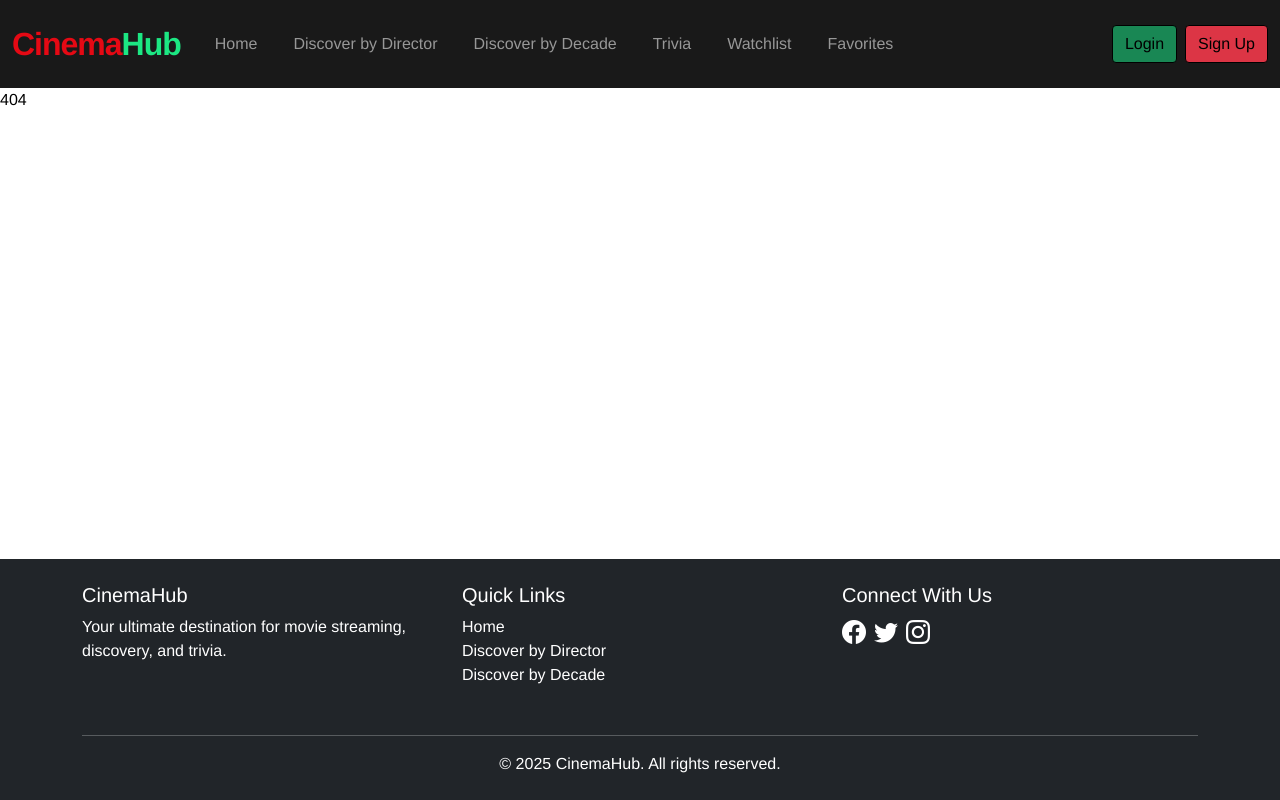
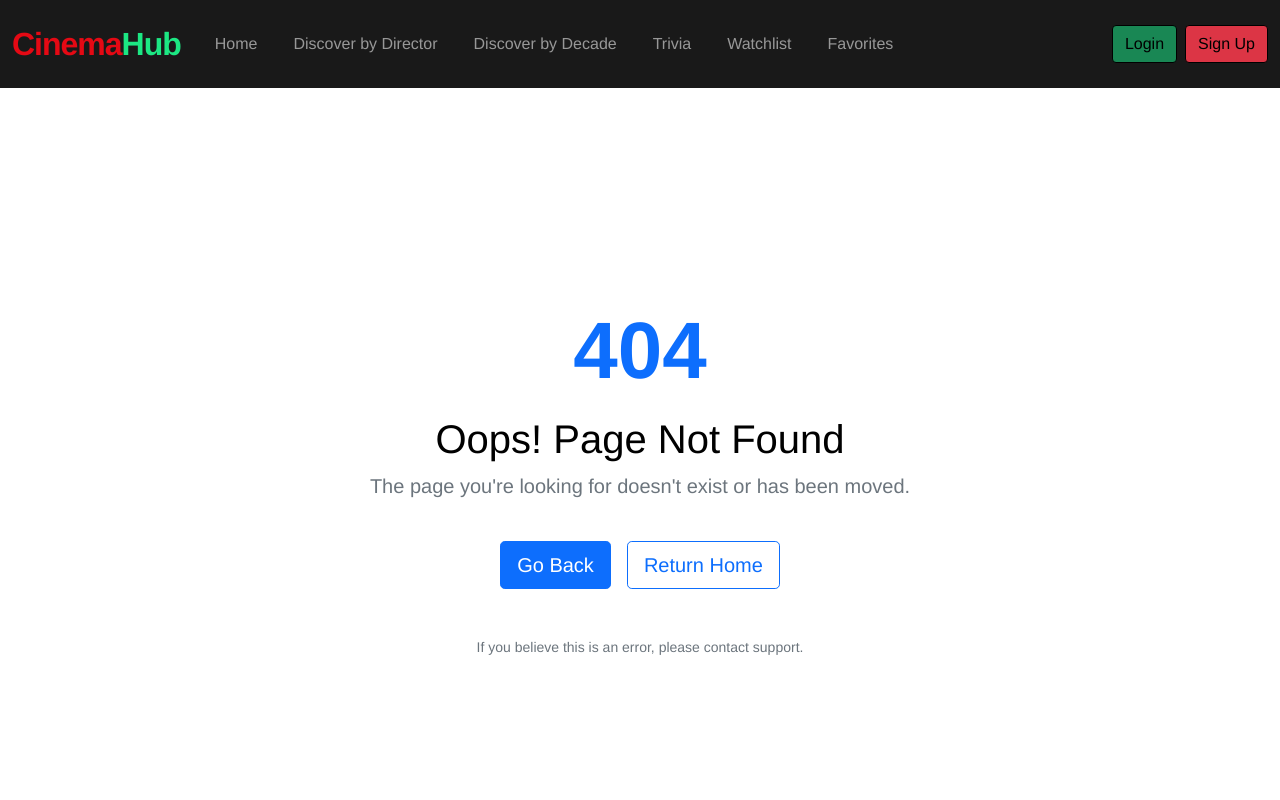
Before and after one commit to Moringa-SDF-PT10/group-05-project, a React (Vite) app: page /discover/director in a window 1280 px wide. Shown: the top 800 px of the page. Built offline with nearby package versions, Linux system fonts and the light colour scheme.

Commit message:
handled error page

```diff
--- a/src/App.jsx
+++ b/src/App.jsx
@@ -1,4 +1,3 @@
-// App.js
 import React from "react";
 import {
   BrowserRouter as Router,
--- a/src/pages/ErrorPage.jsx
+++ b/src/pages/ErrorPage.jsx
@@ -1,7 +1,49 @@
 import React from "react";
+import { Container, Row, Col, Button } from "react-bootstrap";
+import { useNavigate } from "react-router-dom";
+// import { img } from "../assets/404.jpg";
 
 function ErrorPage() {
-  return <div>404</div>;
+  const navigate = useNavigate();
+
+  return (
+    <Container className="not-found-container d-flex flex-column justify-content-center align-items-center vh-100">
+      <Row className="text-center mb-4">
+        <Col>
+          <div className="error-code display-1 fw-bold text-primary">404</div>
+          <h1 className="mt-3">Oops! Page Not Found</h1>
+          <p className="lead text-muted">
+            The page you're looking for doesn't exist or has been moved.
+          </p>
+        </Col>
+      </Row>
+
+      <Row>
+        <Col className="text-center">
+          <Button
+            variant="primary"
+            size="lg"
+            className="me-3"
+            onClick={() => navigate(-1)}
+          >
+            Go Back
+          </Button>
+          <Button
+            variant="outline-primary"
+            size="lg"
+            onClick={() => navigate("/")} //navigate where use came
+          >
+            Return Home
+          </Button>
+        </Col>
+      </Row>
+
+      <Row className="mt-5">
+        <Col className="text-center text-muted small">
+          <p>If you believe this is an error, please contact support.</p>
+        </Col>
+      </Row>
+    </Container>
+  );
 }
-
 export default ErrorPage;
```
Also changed, not shown: src/assets/404.jpg (added).
